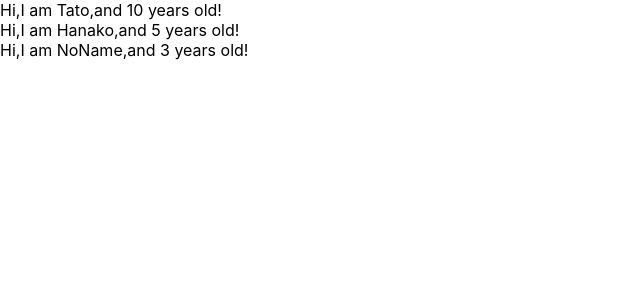
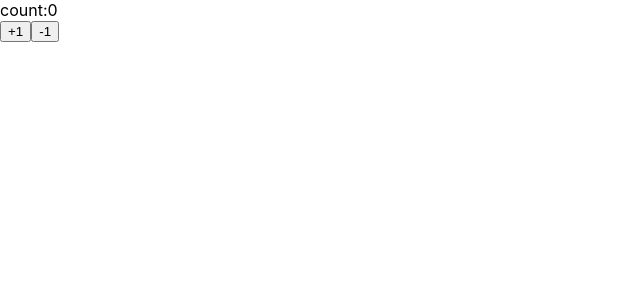
Before and after one commit to yasuyasu-w/udemy-react-redux-crud-application, a React (Create React App) app: page / in a window 1280 px wide. Shown: the top 300 px of the page, without its empty margins (0-640 px from the left). Built offline with nearby package versions, Linux system fonts and the light colour scheme.

Commit message:
Learn state and setState

```diff
--- a/src/App.js
+++ b/src/App.js
@@ -1,31 +1,33 @@
-import React from 'react';
-import PropTypes from 'prop-types';
+import React,{Component} from 'react';
 
-const App=()=>{
-  const profiles=[
-    {name:"Tato",age:10},
-    {name:"Hanako",age:5},
-    {name:"NoName",age:3}
-  ]
+const App=()=>(<Counter></Counter>)
 
-  return(
-    <div>
-      {
-        profiles.map((profile,index)=>{
-          return <User name={profile.name} age={profile.age} key={index}/>
-        })
-      }
-    </div>
-  )
-}
 
-const User=(props)=>{
-return <div>Hi,I am {props.name},and {props.age} years old!</div>
-}
+class Counter extends Component{
+  constructor(props){
+    super(props)
+    this.state={count:0}
 
-User.propTypes={
-  name:PropTypes.string,
-  age:PropTypes.number.isRequired
+  }
+
+  handlerPlusButton=()=>{
+    this.setState({count:this.state.count+1})
+  }
+
+  handlerMinusButton=()=>{
+    this.setState({count:this.state.count-1})
+  }
+
+  render(){
+    return(
+      <React.Fragment>
+      <div>count:{this.state.count}</div>
+      <button onClick={this.handlerPlusButton}>+1</button>
+    <button onClick={this.handlerMinusButton}>-1</button>
+
+      </React.Fragment>
+    )
+  }
 }
 
 export default App;
```
